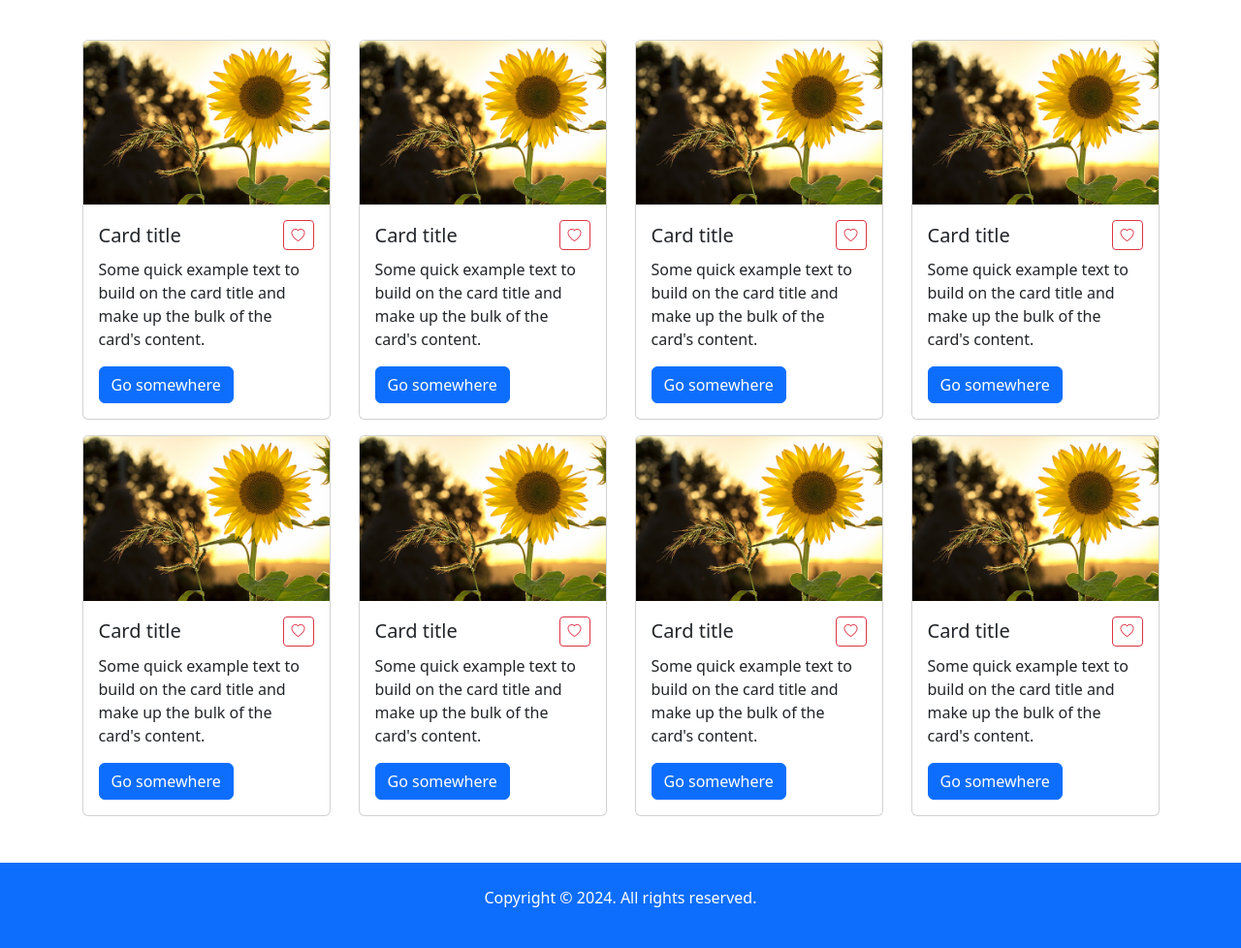
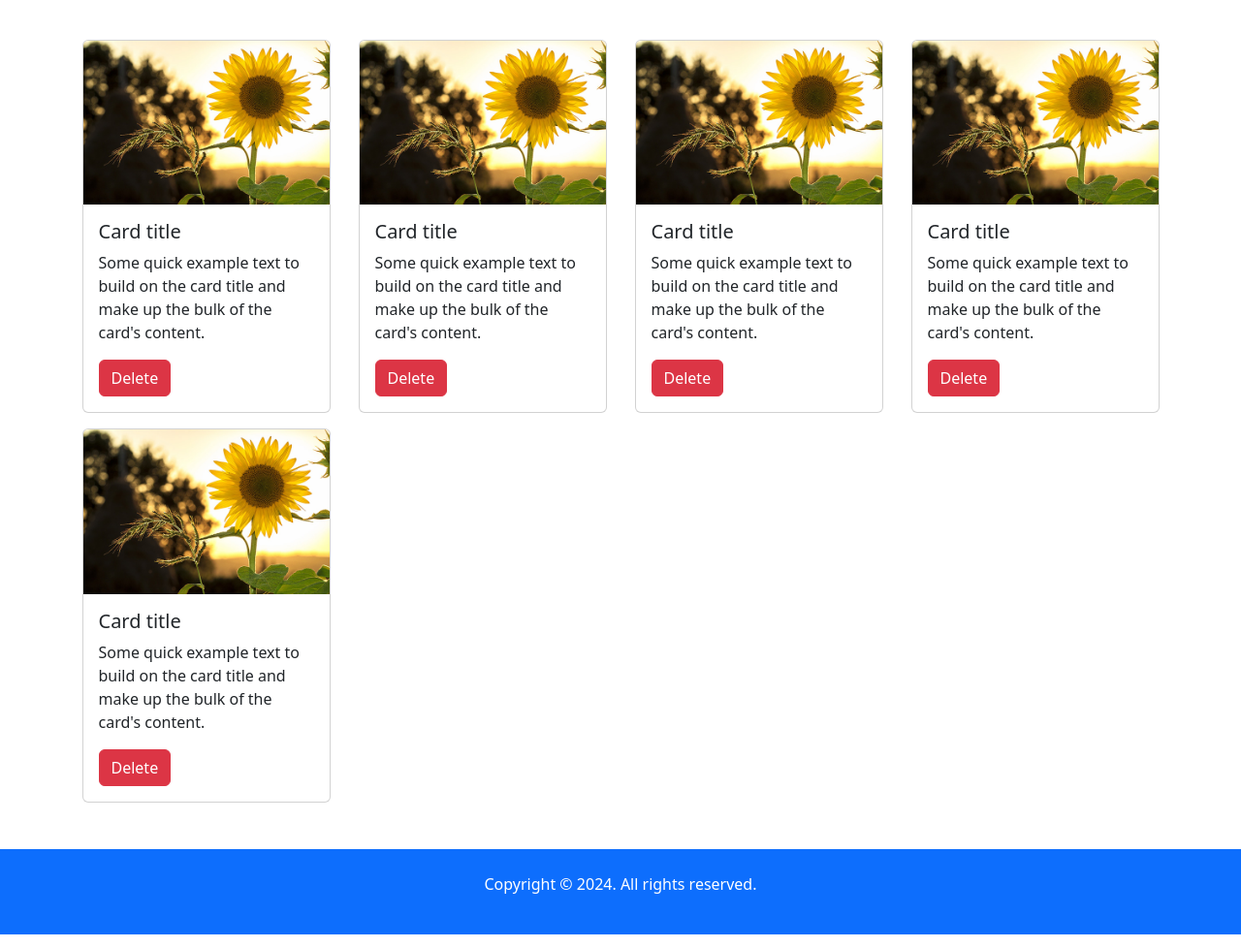
Before and after one commit to Meklodn2/grid, a plain HTML site: page wishlist.html in a window 1280 px wide. Shown: the part 63-1041 px from the top of the page at 97% size. Drawn offline with nearby package versions, Linux system fonts and the light colour scheme.

```diff
--- a/wishlist.html
+++ b/wishlist.html
@@ -71,16 +71,11 @@
                     <div class="card" style="width: 16rem;">
                         <img src="img/sunflower.jpg" class="card-img-top" alt="...">
                         <div class="card-body">
-                        <h5 class="card-title d-flex justify-content-between align-items-center">
-                            Card title
-                            <!-- Heart Icon -->
-                            <button class="btn btn-outline-danger btn-sm" title="Add to Wishlist">
-                                <i class="bi bi-heart"></i>
-                            </button>
-                        </h5>
-                        <p class="card-text">Some quick example text to build on the card title and make up the bulk of
+                            <h5 class="card-title d-flex justify-content-between align-items-center">Card title</h5>
+                            <p class="card-text">Some quick example text to build on the card title and make up the bulk
+                                of
                                 the card's content.</p>
-                        <a href="daetiledpage.html" class="btn btn-primary">Go somewhere</a>
+                            <a href="" class="btn btn-danger">Delete</a>
                         </div>
                     </div>
                 </div>
@@ -88,16 +83,11 @@
                     <div class="card" style="width: 16rem;">
                         <img src="img/sunflower.jpg" class="card-img-top" alt="...">
                         <div class="card-body">
-                        <h5 class="card-title d-flex justify-content-between align-items-center">
-                            Card title
-                            <!-- Heart Icon -->
-                            <button class="btn btn-outline-danger btn-sm" title="Add to Wishlist">
-                                <i class="bi bi-heart"></i>
-                            </button>
-                        </h5>
-                        <p class="card-text">Some quick example text to build on the card title and make up the bulk of
+                            <h5 class="card-title d-flex justify-content-between align-items-center">Card title</h5>
+                            <p class="card-text">Some quick example text to build on the card title and make up the bulk
+                                of
                                 the card's content.</p>
-                        <a href="daetiledpage.html" class="btn btn-primary">Go somewhere</a>
+                            <a href="" class="btn btn-danger">Delete</a>
                         </div>
                     </div>
                 </div>
@@ -105,16 +95,11 @@
                     <div class="card" style="width: 16rem;">
                         <img src="img/sunflower.jpg" class="card-img-top" alt="...">
                         <div class="card-body">
-                        <h5 class="card-title d-flex justify-content-between align-items-center">
-                            Card title
-                            <!-- Heart Icon -->
-                            <button class="btn btn-outline-danger btn-sm" title="Add to Wishlist">
-                                <i class="bi bi-heart"></i>
-                            </button>
-                        </h5>
-                        <p class="card-text">Some quick example text to build on the card title and make up the bulk of
+                            <h5 class="card-title d-flex justify-content-between align-items-center">Card title</h5>
+                            <p class="card-text">Some quick example text to build on the card title and make up the bulk
+                                of
                                 the card's content.</p>
-                        <a href="daetiledpage.html" class="btn btn-primary">Go somewhere</a>
+                            <a href="" class="btn btn-danger">Delete</a>
                         </div>
                     </div>
                 </div>
@@ -122,16 +107,11 @@
                     <div class="card" style="width: 16rem;">
                         <img src="img/sunflower.jpg" class="card-img-top" alt="...">
                         <div class="card-body">
-                        <h5 class="card-title d-flex justify-content-between align-items-center">
-                            Card title
-                            <!-- Heart Icon -->
-                            <button class="btn btn-outline-danger btn-sm" title="Add to Wishlist">
-                                <i class="bi bi-heart"></i>
-                            </button>
-                        </h5>
-                        <p class="card-text">Some quick example text to build on the card title and make up the bulk of
+                            <h5 class="card-title d-flex justify-content-between align-items-center">Card title</h5>
+                            <p class="card-text">Some quick example text to build on the card title and make up the bulk
+                                of
                                 the card's content.</p>
-                        <a href="daetiledpage.html" class="btn btn-primary">Go somewhere</a>
+                            <a href="" class="btn btn-danger">Delete</a>
                         </div>
                     </div>
                 </div>
@@ -139,67 +119,11 @@
                     <div class="card" style="width: 16rem;">
                         <img src="img/sunflower.jpg" class="card-img-top" alt="...">
                         <div class="card-body">
-                        <h5 class="card-title d-flex justify-content-between align-items-center">
-                            Card title
-                            <!-- Heart Icon -->
-                            <button class="btn btn-outline-danger btn-sm" title="Add to Wishlist">
-                                <i class="bi bi-heart"></i>
-                            </button>
-                        </h5>
-                        <p class="card-text">Some quick example text to build on the card title and make up the bulk of
+                            <h5 class="card-title d-flex justify-content-between align-items-center">Card title</h5>
+                            <p class="card-text">Some quick example text to build on the card title and make up the bulk
+                                of
                                 the card's content.</p>
-                        <a href="daetiledpage.html" class="btn btn-primary">Go somewhere</a>
-                    </div>
-                </div>
-            </div>
-            <div class="col-12 col-md-6 col-lg-3 d-flex justify-content-center">
-                <div class="card" style="width: 16rem;">
-                    <img src="img/sunflower.jpg" class="card-img-top" alt="...">
-                    <div class="card-body">
-                        <h5 class="card-title d-flex justify-content-between align-items-center">
-                            Card title
-                            <!-- Heart Icon -->
-                            <button class="btn btn-outline-danger btn-sm" title="Add to Wishlist">
-                                <i class="bi bi-heart"></i>
-                            </button>
-                        </h5>
-                        <p class="card-text">Some quick example text to build on the card title and make up the bulk of
-                            the card's content.</p>
-                        <a href="daetiledpage.html" class="btn btn-primary">Go somewhere</a>
-                    </div>
-                </div>
-            </div>
-            <div class="col-12 col-md-6 col-lg-3 d-flex justify-content-center">
-                <div class="card" style="width: 16rem;">
-                    <img src="img/sunflower.jpg" class="card-img-top" alt="...">
-                    <div class="card-body">
-                        <h5 class="card-title d-flex justify-content-between align-items-center">
-                            Card title
-                            <!-- Heart Icon -->
-                            <button class="btn btn-outline-danger btn-sm" title="Add to Wishlist">
-                                <i class="bi bi-heart"></i>
-                            </button>
-                        </h5>
-                        <p class="card-text">Some quick example text to build on the card title and make up the bulk of
-                            the card's content.</p>
-                        <a href="daetiledpage.html" class="btn btn-primary">Go somewhere</a>
-                    </div>
-                </div>
-            </div>
-            <div class="col-12 col-md-6 col-lg-3 d-flex justify-content-center">
-                <div class="card" style="width: 16rem;">
-                    <img src="img/sunflower.jpg" class="card-img-top" alt="...">
-                    <div class="card-body">
-                        <h5 class="card-title d-flex justify-content-between align-items-center">
-                            Card title
-                            <!-- Heart Icon -->
-                            <button class="btn btn-outline-danger btn-sm" title="Add to Wishlist">
-                                <i class="bi bi-heart"></i>
-                            </button>
-                        </h5>
-                        <p class="card-text">Some quick example text to build on the card title and make up the bulk of
-                            the card's content.</p>
-                        <a href="daetiledpage.html" class="btn btn-primary">Go somewhere</a>
+                            <a href="" class="btn btn-danger">Delete</a>
                         </div>
                     </div>
                 </div>
```
Also changed, not shown: index.html (+0 -2 lines). Lines whose indentation alone changed are shown as unchanged.
